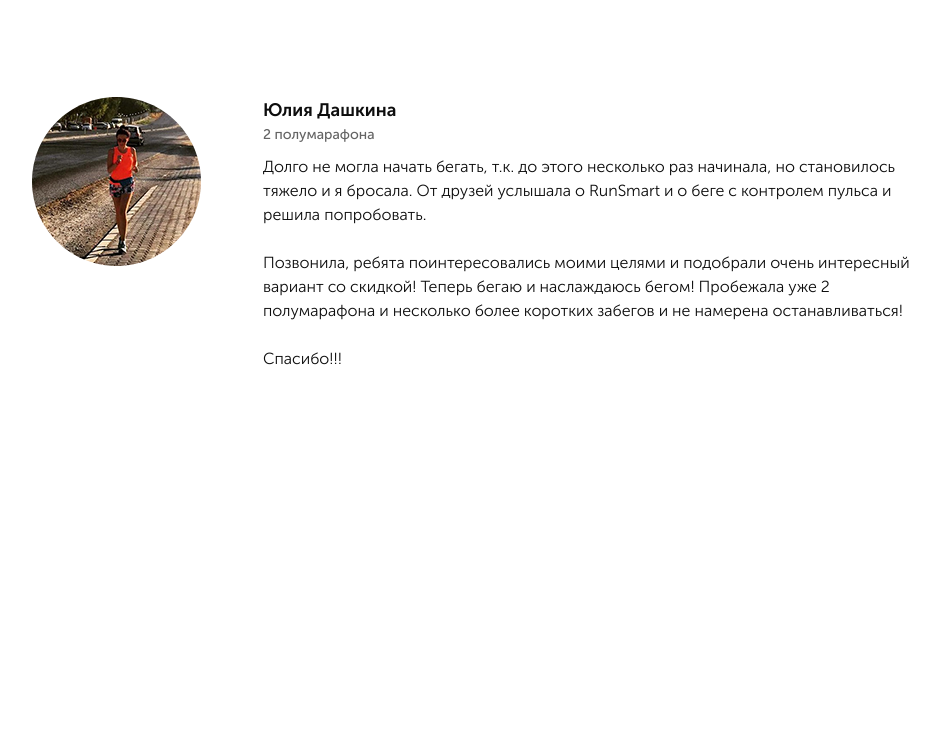
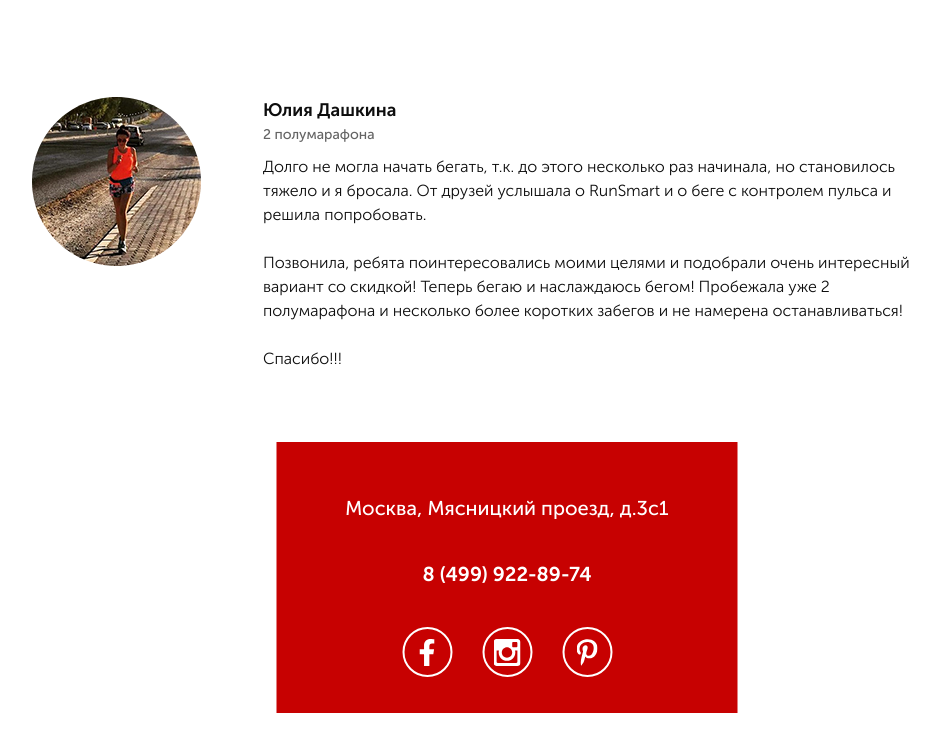
Before and after one commit to KvintOktavian/Pulse_step_4, a website: page src/index.html in a window 1280 px wide. Shown: the part 4562-5313 px from the top of the page, without its empty margins (133-1073 px from the left). Before the commit the page ends 5004 px from the top, so only its background shows below. Drawn offline with nearby package versions, Linux system fonts and the light colour scheme.

Commit message:
footer style

```diff
--- a/src/index.html
+++ b/src/index.html
@@ -489,15 +489,28 @@
         </div>
     </section>
     <footer class="footer">
-        <!-- <div class="footer__map">
+        <!-- <iframe src="https://www.google.com/maps/embed?pb=!1m18!1m12!1m3!1d2244.430307459356!2d37.64480731550663!3d55.768397998257065!2m3!1f0!2f0!3f0!3m2!1i1024!2i768!4f13.1!3m3!1m2!1s0x46b54a636edcd2ad%3A0x4c2ca101e2c8c617!2z0JzRj9GB0L3QuNGG0LrQuNC5INC_0YAt0LQsIDQvMywg0JzQvtGB0LrQstCwLCAxMDcwNzg!5e0!3m2!1sru!2sru!4v1586958991028!5m2!1sru!2sru" width="100%" height="630" frameborder="0" style="border:0;" allowfullscreen="" aria-hidden="false" tabindex="0"></iframe> -->
+        <iframe src="https://yandex.ru/map-widget/v1/?um=constructor%3A9f031ed799a5ac3e045242638d4dc83ff6973a23f8a1f46eb9e5044f2a457921&amp;source=constructor" width="100%" height="630" frameborder="0"></iframe>
 
-        </div> -->
-        <!-- <iframe src="https://www.google.com/maps/embed?pb=!1m18!1m12!1m3!1d2244.430307459356!2d37.64480731550663!3d55.768397998257065!2m3!1f0!2f0!3f0!3m2!1i1024!2i768!4f13.1!3m3!1m2!1s0x46b54a636edcd2ad%3A0x4c2ca101e2c8c617!2z0JzRj9GB0L3QuNGG0LrQuNC5INC_0YAt0LQsIDQvMywg0JzQvtGB0LrQstCwLCAxMDcwNzg!5e0!3m2!1sru!2sru!4v1586958991028!5m2!1sru!2sru" width="100%" height="630" frameborder="0" style="border:0;" allowfullscreen="" aria-hidden="false" tabindex="0"></iframe> -->
-        <!-- <iframe src="https://yandex.ru/map-widget/v1/?um=constructor%3A9f031ed799a5ac3e045242638d4dc83ff6973a23f8a1f46eb9e5044f2a457921&amp;source=constructor" width="100%" height="630" frameborder="0"></iframe>
-        <div class="footer__info"> -->
-        <script type="text/javascript" charset="utf-8" async src="https://api-maps.yandex.ru/services/constructor/1.0/js/?um=constructor%3A9f031ed799a5ac3e045242638d4dc83ff6973a23f8a1f46eb9e5044f2a457921&amp;width=100%25&amp;height=630&amp;lang=ru_RU&amp;scroll=false"></script>
+        <!-- <script type="text/javascript" charset="utf-8" async src="https://api-maps.yandex.ru/services/constructor/1.0/js/?um=constructor%3A9f031ed799a5ac3e045242638d4dc83ff6973a23f8a1f46eb9e5044f2a457921&amp;width=100%25&amp;height=630&amp;lang=ru_RU&amp;scroll=false"></script> яндекс карта -->
+
+        <div class="footer__info">
+            <address class="footer__addr">Москва, Мясницкий проезд, д.3с1</address>
+            <a class="footer__phone" href="tel:84999228974">8 (499) 922-89-74</a>
+            <div class="footer__social">
+                <a href="#" class="footer__social-item"><img src="icons/facebook.svg" alt="facebook"></a>
+                <a href="#" class="footer__social-item"><img src="icons/instagram.svg" alt="instagram"></a>
+                <a href="#" class="footer__social-item"><img src="icons/pinterest.svg" alt="pinterest"></a>
+            </div>
 
         </div>
+
+
+
+
+
+
+
     </footer>
 
     <script type="text/javascript" src="https://code.jquery.com/jquery-1.11.0.min.js"></script>
--- a/src/sass/blocks/_catalog.scss
+++ b/src/sass/blocks/_catalog.scss
@@ -24,16 +24,20 @@
         cursor: pointer;
         transition: 0.5s all;
         &:hover {
-            box-shadow: 3px 3px 20px $main-color;
+            box-shadow: 3px 3px 20px #6b6b6b;
             border: none;
         }
         div {
             transform: skewX(25deg);
         }
         &_active {
+            cursor: pointer;
             color: #fff;
             background-color: $main-color;
             border: none;
+            &:hover {
+                box-shadow: $main-color;
+            }
         }
     }
     &__content {
--- a/src/sass/blocks/_footer.scss
+++ b/src/sass/blocks/_footer.scss
@@ -1,3 +1,50 @@
 .footer {
     height: 630px;
+    position: relative;
+    &__info {
+        position: absolute;
+        top: 0;
+        left: 50%;
+        transform: translateX(-50%);
+        width: 461px;
+        height: 271px;
+        background-color: $main-color;
+        padding: 51px 68px 59px 68px;
+    }
+    &__addr {
+        margin-bottom: 36px;
+        font-size: 20px;
+        font-weight: 500;
+        color: #ffffff;
+        text-align: center;
+    }
+    &__phone {
+        display: block;
+        font-size: 20px;
+        font-weight: 700;
+        color: #ffffff;
+        text-align: center;
+        margin-bottom: 38px;
+        &:hover {
+            color: #ffffff;
+        }
+    }
+    &__social-item {
+        display: flex;
+        justify-content: center;
+        align-items: center;
+        width: 50px;
+        height: 50px;
+        border: 2px solid #ffffff;
+        border-radius: 100%;
+        margin: 0 15px;
+        img {
+            height: 27px;
+        }
+    }
+    &__social {
+        display: flex;
+        justify-content: center;
+        align-items: center;
+    }
 }
--- a/src/sass/style.scss
+++ b/src/sass/style.scss
@@ -7,7 +7,7 @@
     margin: 0 auto;
 }
 @import 'blocks/promo';
-@import 'blocks/header.scss';
+@import 'blocks/header';
 @import 'blocks/buttons';
 @import 'blocks/advantages';
 @import 'blocks/titles';
@@ -16,3 +16,4 @@
 @import 'blocks/carousel';
 @import 'blocks/catalog';
 @import 'blocks/feed';
+@import 'blocks/footer';
```
Also changed, not shown: src/css/style.min.css.
